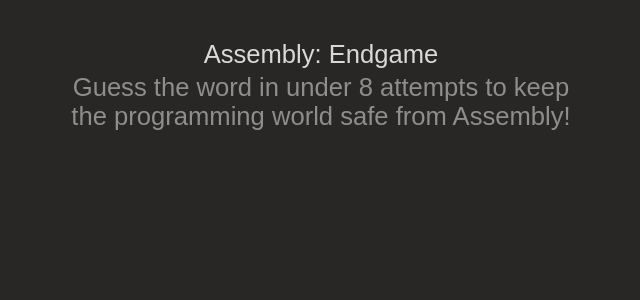
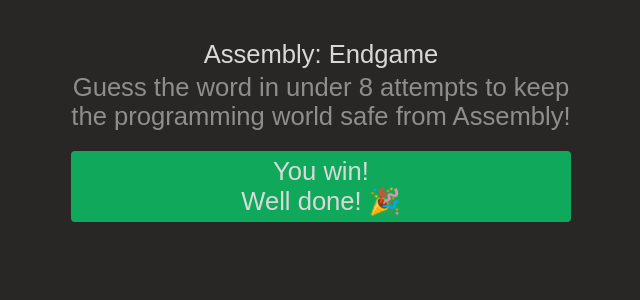
Before and after one commit to donnyjb06/assembly-endgame, a React (Vite) app: page / in a window 1280 px wide. Shown: the top 300 px of the page, without its empty margins (319-959 px from the left). Built offline with nearby package versions, Linux system fonts and the light colour scheme.

Commit message:
feat: add and style status section component

```diff
--- a/src/App.tsx
+++ b/src/App.tsx
@@ -1,10 +1,12 @@
 import Header from "@components/Header/Header";
+import StatusSection from "@components/StatusSection/StatusSection";
 
 function App() {
 
   return (
     <>
      <Header />
+     <StatusSection />
     </>
   )
 }
--- /dev/null
+++ b/src/components/StatusSection/StatusSection.tsx
@@ -0,0 +1,12 @@
+import styles from "@components/StatusSection/statusSection.module.scss";
+
+const StatusSection = () => {
+  return(
+    <section className={styles.statusSection}>
+      <p className={styles.statusSection__status}>You win!</p>
+      <p className={styles.statusSection__statusMsg}>Well done! 🎉</p>
+    </section>
+  )
+}
+
+export default StatusSection;
--- /dev/null
+++ b/src/components/StatusSection/statusSection.module.scss
@@ -0,0 +1,25 @@
+@use "../../styles/helpers/functions";
+@use "sass:map";
+@use "../../styles/helpers/variables";
+
+$notice-clr: #7a5ea7;
+$win-clr: #10a95b;
+$lose-color: #ba2a2a;
+
+.statusSection {
+	width: 100%;
+	max-width: 500px;
+	background-color: $win-clr;
+	padding-block: 6px;
+	margin-block-start: 20px;
+  border-radius: 4px;
+  font-weight: map.get(variables.$font-weights, "medium");
+
+	.statusSection__status {
+		font-size: clamp(functions.rem(18px), 2vw, functions.rem(36px));
+	}
+
+  .statusSection__statusMsg {
+    font-size: clamp(0.8rem, 2vw, 1.6rem)
+  }
+}
```
